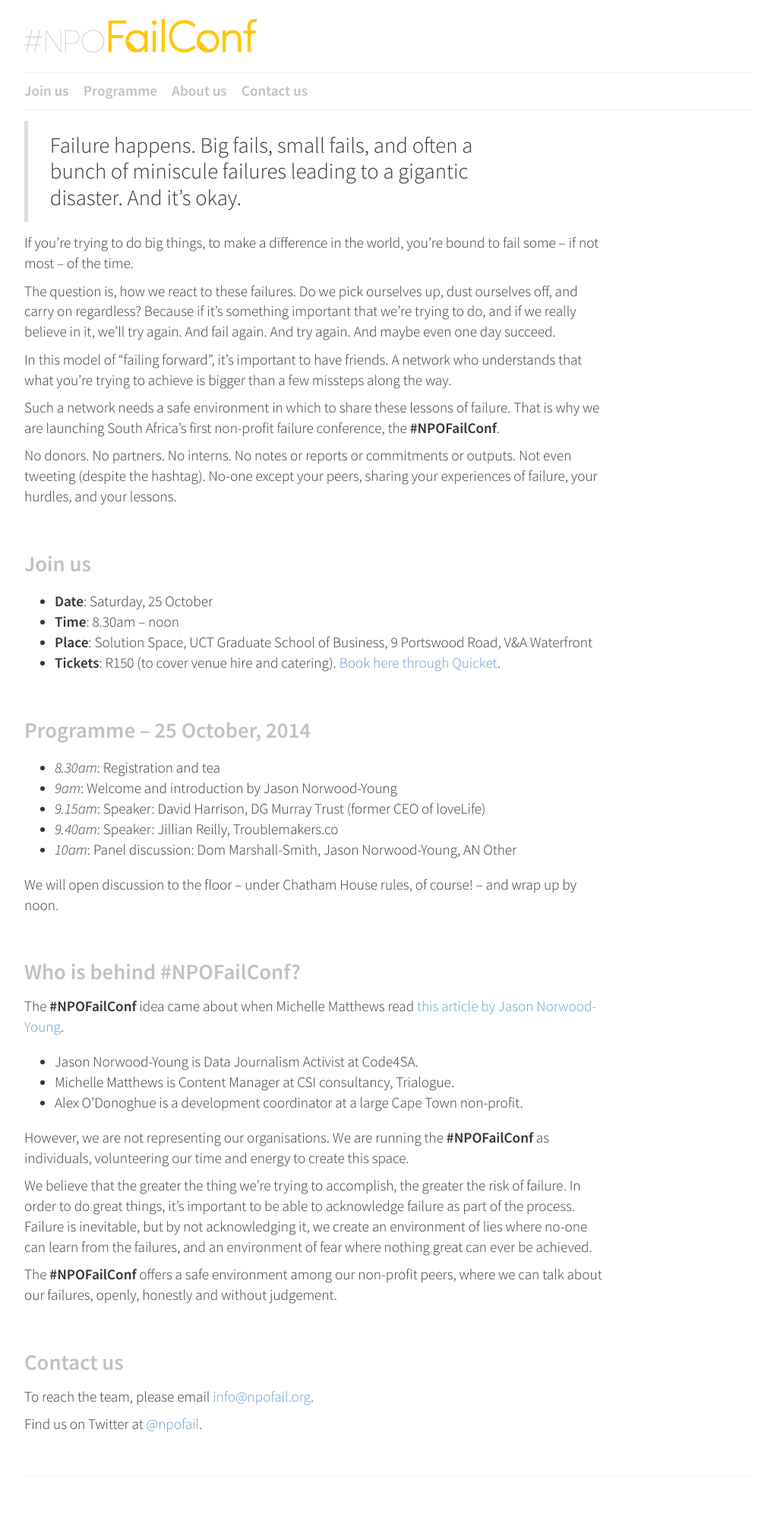
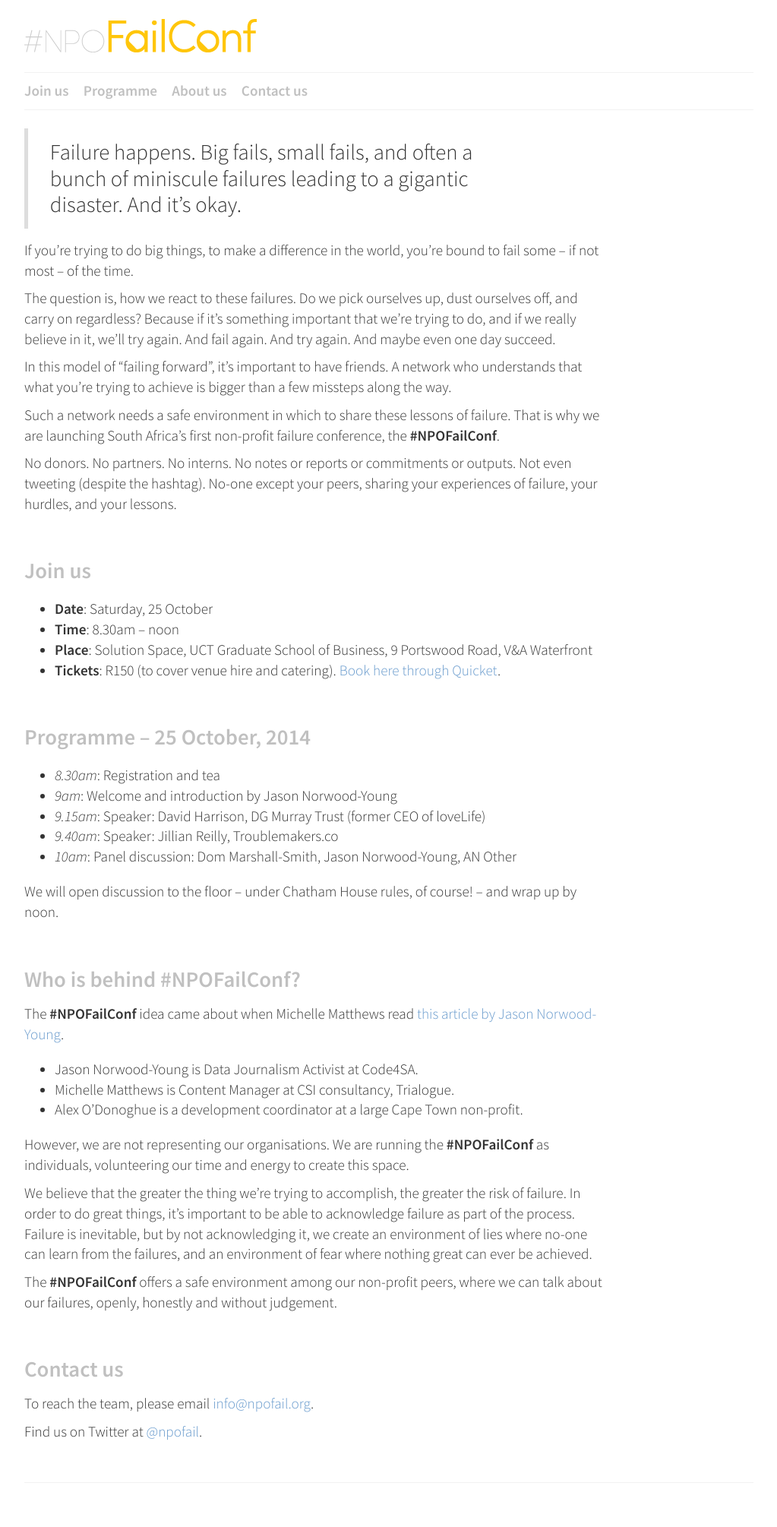
Before and after one commit to arthurattwell/npofail, a Jekyll site: the page built from index.md, in a window 1280 px wide. Shown: the whole page at 76% size, without its empty margins (128-1151 px from the left). Built offline with Jekyll 4.4.1, drawn with Linux system fonts in a browser that asks for light colours.

Commit message:
Improve HTML and CSS for mobile

```diff
--- a/_layouts/default.html
+++ b/_layouts/default.html
@@ -1,5 +1,7 @@
 {% include header.html %}
 
+<div id="content">
 {{ content }}
+</div><!--#content-->
 
 {% include footer.html %}
--- a/css/screen.css
+++ b/css/screen.css
@@ -20,6 +20,11 @@ body {
 	margin: 1em auto 2em auto;
 	padding: 0.3em;
 }
+#content {
+	clear: both;
+	border-top: 1px solid #f2f2f2;
+	padding: 0.5em 0 0 0;
+}
 #footer {
 	min-height: 2em;
 	border-top: 1px solid #f2f2f2;
@@ -33,9 +38,7 @@ body {
  */
 
 #nav {
-	min-height: 2em;
 	border-top: 1px solid #f2f2f2;
-	border-bottom: 1px solid #f2f2f2;
 	padding: 0.5em 0 0 0;
 }
 #nav ul {
@@ -47,6 +50,7 @@ body {
 	display: block;
 	float: left;
 	margin: 0 1em 0 0;
+	min-height: 2em;
 }
 #nav a {
 	text-decoration: none;
```
Also changed, not shown: _includes/footer.html (+13 -0 lines), 2 other files.
